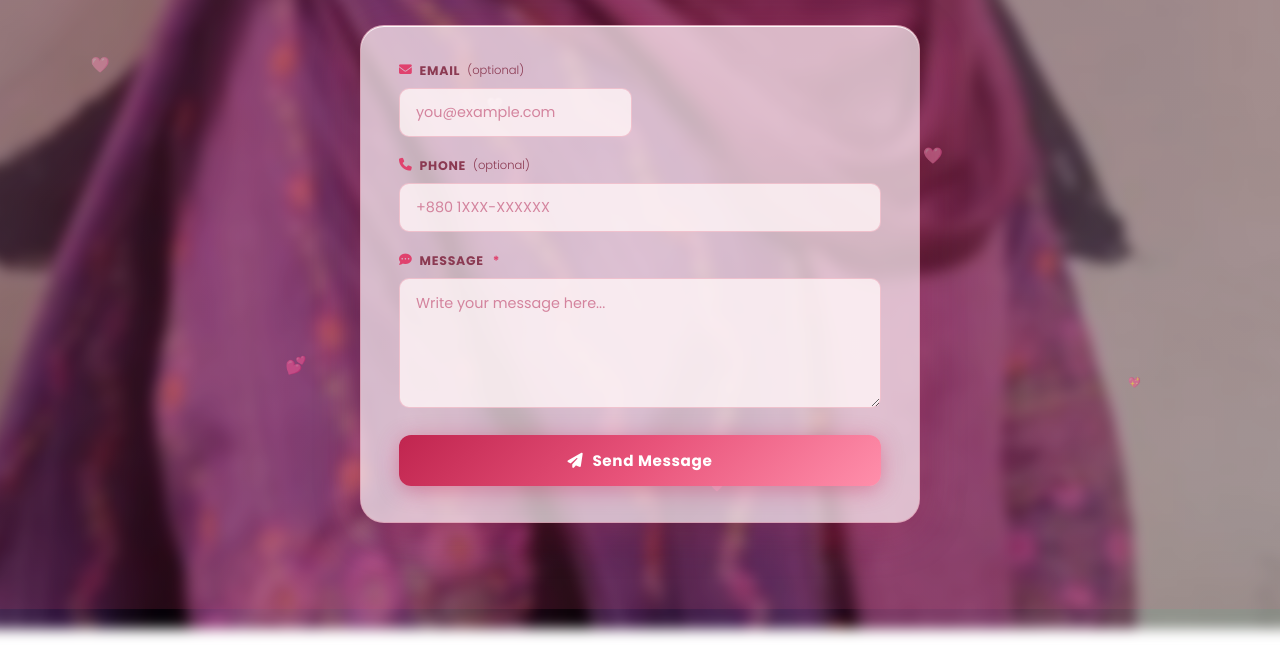
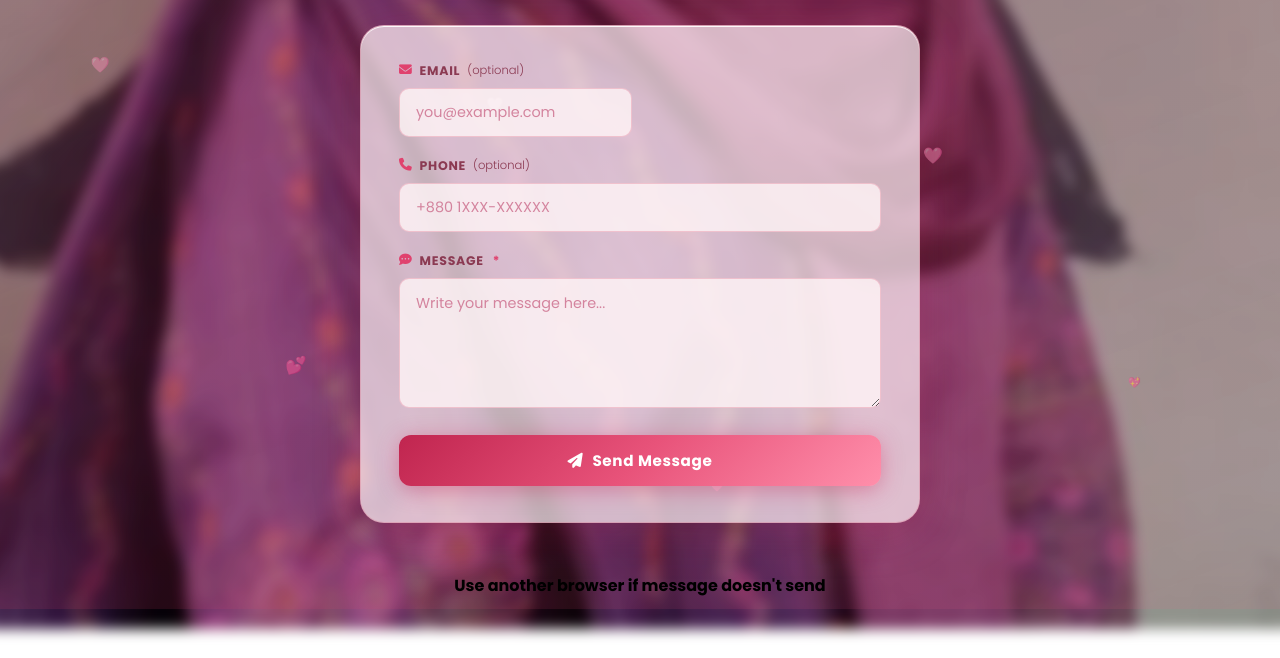
Before and after one commit to yranupam/mariam, a plain HTML site: page index.html in a window 1280 px wide. Shown: the part 191-849 px from the top of the page. Before the commit the page ends 800 px from the top, so only its background shows below. Drawn offline with nearby package versions, Linux system fonts and the light colour scheme.

Commit message:
Add files via upload

```diff
--- a/index.html
+++ b/index.html
@@ -238,6 +238,11 @@ Maybe it's too soon, but it feels a lot like love.</div>
         </div>
 
     </div>
+    <br><br>
+
+<footer style="text-align: center; color: black; font-weight: bold;">
+    Use another browser if message doesn't send
+</footer>
 
 </body>
 </html>
```
Also changed, not shown: hi.html (+2 -2 lines).
